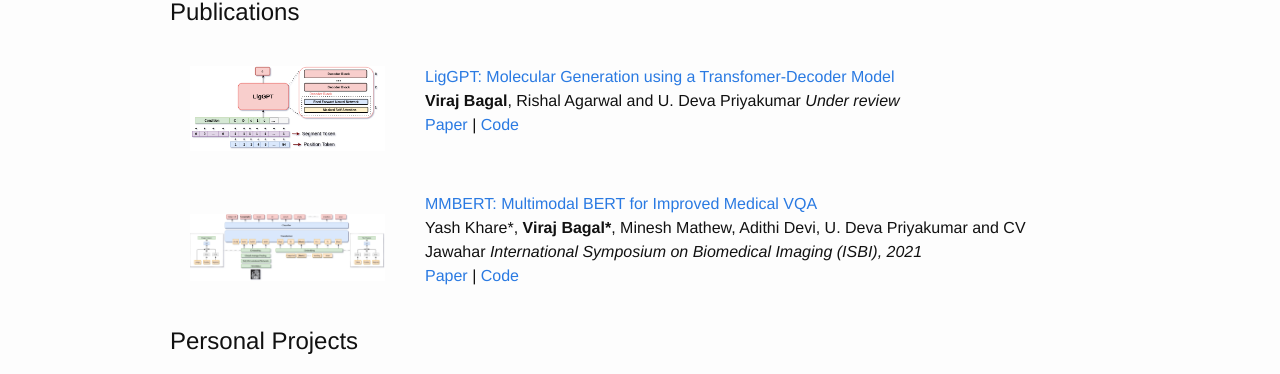
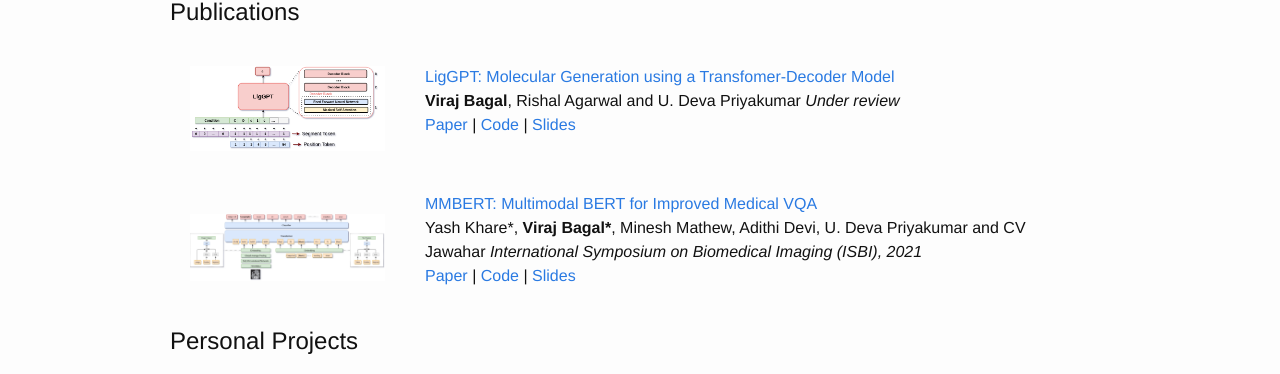
Before and after one commit to VirajBagal/VirajBagal.github.io, a Jekyll site: the page built from index.md, in a window 1280 px wide. Shown: the part 906-1280 px from the top of the page. Built offline with Jekyll 4.4.1, drawn with Linux system fonts in a browser that asks for light colours.

Commit message:
Update index.md

```diff
--- a/index.md
+++ b/index.md
@@ -69,7 +69,8 @@ funded throughout my degree by KVPY organization. </li>
 					<em>Under review </em>
 					<br>
 
-					<a href="/data/liggpt.pdf">Paper</a> | <a href="https://github.com/VirajBagal/LigGPT">Code</a>
+					<a href="/data/liggpt.pdf">Paper</a> | <a href="https://github.com/VirajBagal/LigGPT">Code</a> |
+					<a href="https://docs.google.com/presentation/d/11NoJU2erAoxUCbdBnB8Ss6yAXTJPnnX9CygB6Dl2-TM/edit?usp=sharing">Slides</a>
 				</p>
 			</td>
 
@@ -89,7 +90,8 @@ funded throughout my degree by KVPY organization. </li>
 					<em>International Symposium on Biomedical Imaging (ISBI), 2021 </em>
 					<br>
 
-					<a href="/data/mmbert.pdf">Paper</a> | <a href="https://github.com/VirajBagal/MedicalVQA">Code</a>
+					<a href="/data/mmbert.pdf">Paper</a> | <a href="https://github.com/VirajBagal/MedicalVQA">Code</a> |
+					<a href="https://docs.google.com/presentation/d/1GYlUSgdkClRTUMRTW-4Nr1ltilkPiAN3-ayGWvP7E-A/edit?usp=sharing">Slides</a>
 				</p>
 			</td>
 
```
